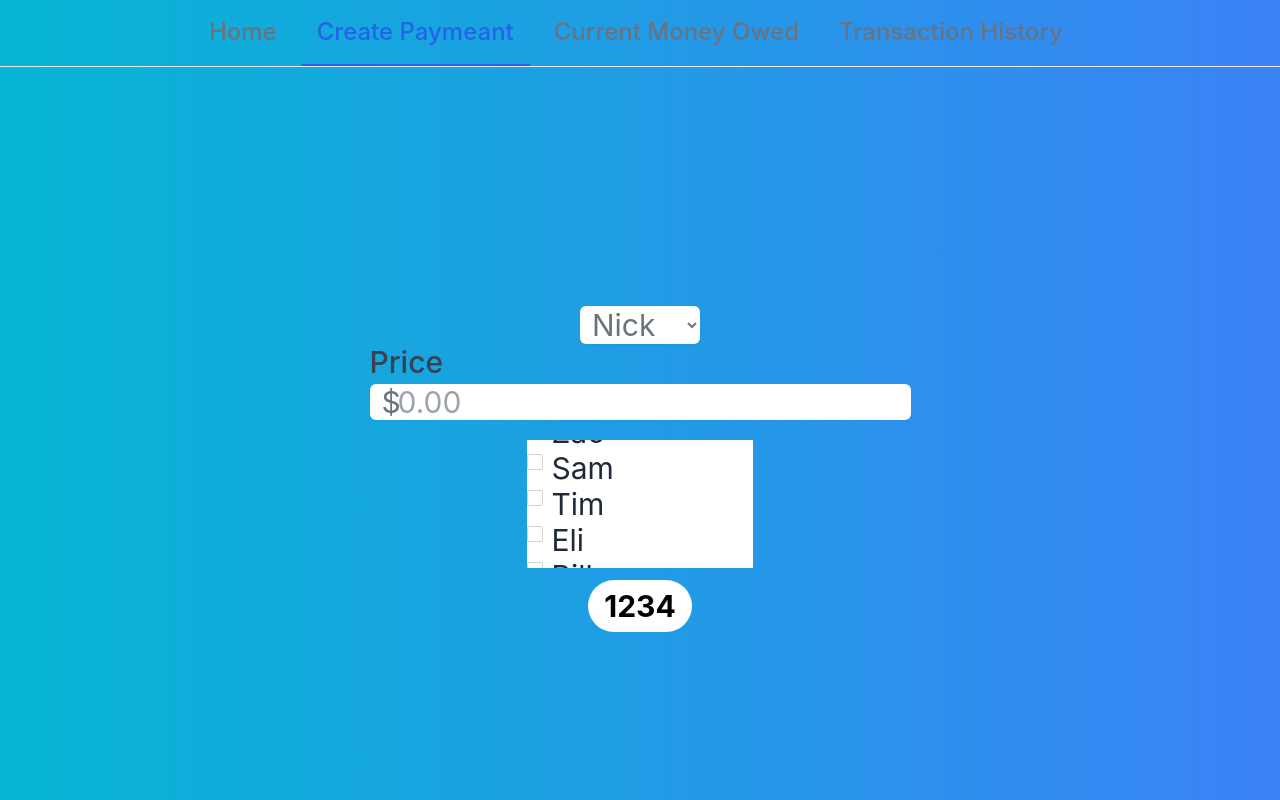
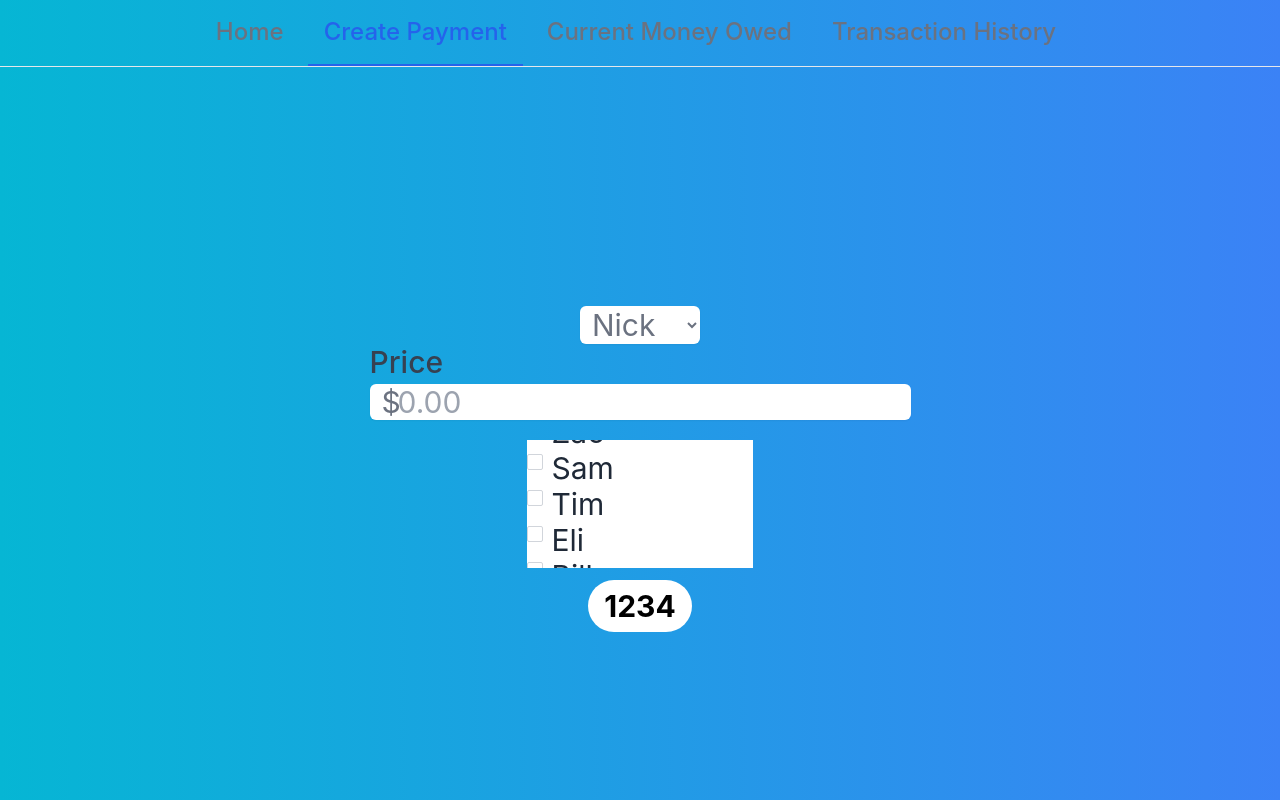
Before and after one commit to Nick-Knighton/Slice, a React (Create React App) app in the folder frontend/: page /page in a window 1280 px wide. Built offline with nearby package versions, Linux system fonts and the light colour scheme.

Commit message:
fixed paymeant

```diff
--- a/frontend/src/Page.js
+++ b/frontend/src/Page.js
@@ -18,7 +18,7 @@ function Page() {
                         <a href="#" class="inline-block  p-4 border-b-2 border-transparent rounded-t-lg hover:text-gray-600 hover:border-gray-300 dark:hover:text-gray-300">Home</a>
                     </li>
                     <li class="mr-2">
-                        <a href="#" class="inline-block p-4 text-blue-600 border-b-2 border-blue-600 rounded-t-lg active dark:text-blue-500 dark:border-blue-500" aria-current="page">Create Paymeant</a>
+                        <a href="#" class="inline-block p-4 text-blue-600 border-b-2 border-blue-600 rounded-t-lg active dark:text-blue-500 dark:border-blue-500" aria-current="page">Create Payment</a>
                     </li>
                     <li class="mr-2">
                         <a href="#" class="inline-block p-4 border-b-2 border-transparent rounded-t-lg hover:text-gray-600 hover:border-gray-300 dark:hover:text-gray-300">Current Money Owed</a>
```
